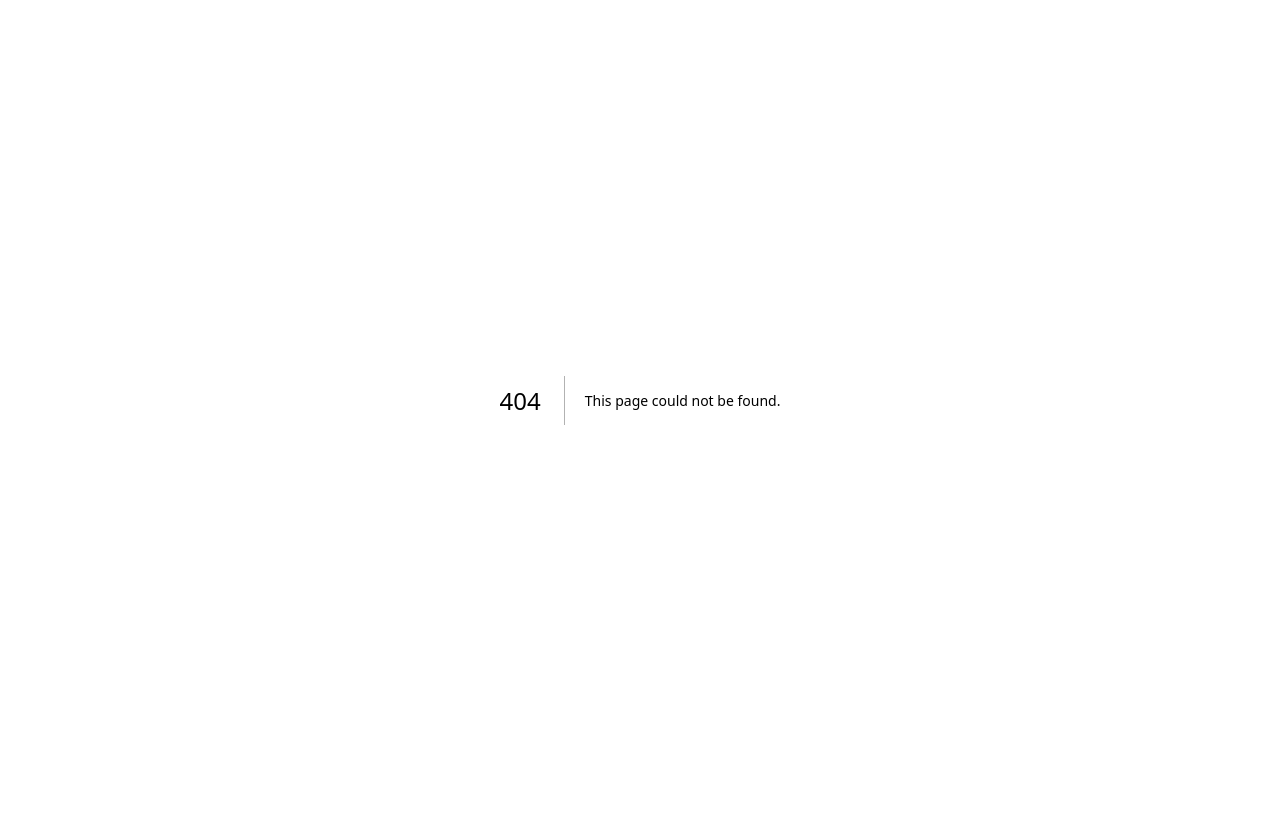
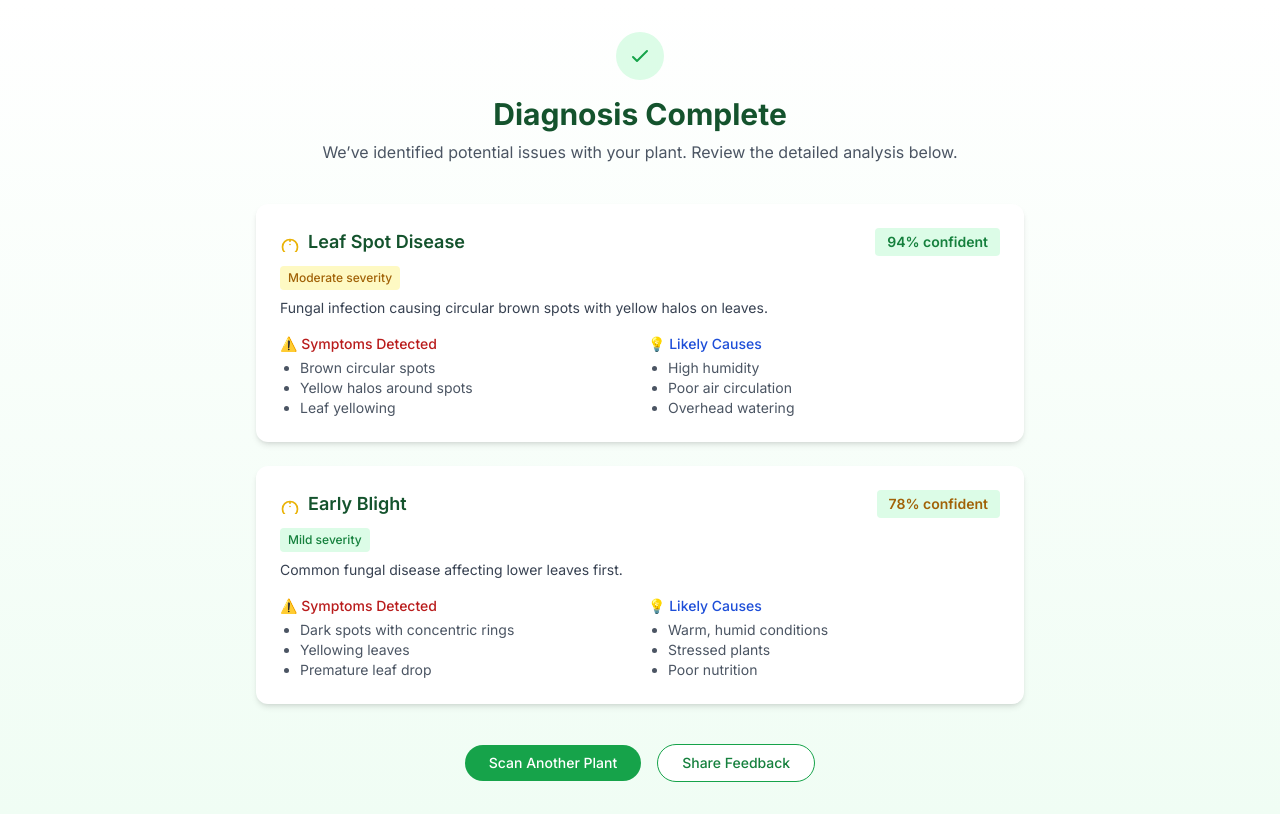
Before and after one commit to Plant-MD/PlantMD-Main, a Next.js app: page /diagnosis in a window 1280 px wide. Before the commit this address had no page. Built offline with nearby package versions, Linux system fonts and the light colour scheme.

Commit message:
Added diagnosis UI page

```diff
--- /dev/null
+++ b/app/diagnosis/DiagnosisCard.tsx
@@ -0,0 +1,74 @@
+'use client';
+
+import React from 'react';
+
+type DiagnosisCardProps = {
+  disease: string;
+  severity: string;
+  confidence: number;
+  description: string;
+  symptoms: string[];
+  causes: string[];
+  severityColor?: string;
+  confidenceColor?: string;
+};
+
+export default function DiagnosisCard({
+  disease,
+  severity,
+  confidence,
+  description,
+  symptoms,
+  causes,
+  severityColor = 'bg-yellow-100 text-yellow-700',
+  confidenceColor = 'text-green-700',
+}: DiagnosisCardProps) {
+  return (
+    <div className="bg-white rounded-xl shadow-md p-6 mb-6">
+      <div className="flex justify-between items-start mb-2">
+        <div className="flex items-center gap-2">
+          <div className="text-yellow-500">
+            <svg
+              className="w-5 h-5"
+              fill="none"
+              stroke="currentColor"
+              strokeWidth={2}
+              viewBox="0 0 24 24"
+            >
+              <path strokeLinecap="round" strokeLinejoin="round" d="M12 9v2m0 4h.01m-.01-6a9 9 0 110 18 9 9 0 010-18z" />
+            </svg>
+          </div>
+          <h2 className="text-lg font-semibold text-green-900">{disease}</h2>
+        </div>
+        <div className={`font-semibold text-sm px-3 py-1 rounded ${confidenceColor} bg-green-100`}>
+          {confidence}% confident
+        </div>
+      </div>
+
+      <div className={`inline-block px-2 py-1 rounded text-xs font-medium mb-2 ${severityColor}`}>
+        {severity}
+      </div>
+
+      <p className="text-sm text-gray-700 mb-4">{description}</p>
+
+      <div className="grid grid-cols-1 md:grid-cols-2 gap-4 text-sm">
+        <div>
+          <h3 className="font-medium text-red-700 mb-1">⚠️ Symptoms Detected</h3>
+          <ul className="list-disc ml-5 text-gray-600">
+            {symptoms.map((s, i) => (
+              <li key={i}>{s}</li>
+            ))}
+          </ul>
+        </div>
+        <div>
+          <h3 className="font-medium text-blue-700 mb-1">💡 Likely Causes</h3>
+          <ul className="list-disc ml-5 text-gray-600">
+            {causes.map((c, i) => (
+              <li key={i}>{c}</li>
+            ))}
+          </ul>
+        </div>
+      </div>
+    </div>
+  );
+}
--- /dev/null
+++ b/app/diagnosis/page.tsx
@@ -0,0 +1,91 @@
+'use client';
+
+import React, { useEffect, useState } from 'react';
+import DiagnosisCard from './DiagnosisCard';
+
+type DiagnosisData = {
+  disease: string;
+  severity: string;
+  confidence: number;
+  description: string;
+  symptoms: string[];
+  causes: string[];
+  severityColor?: string;
+  confidenceColor?: string;
+};
+
+export default function DiagnosisPage() {
+  const [diagnoses, setDiagnoses] = useState<DiagnosisData[]>([]);
+  const [loading, setLoading] = useState(true);
+
+  useEffect(() => {
+    // STEP 1: Replace this with real API or ML output later
+    const mockData: DiagnosisData[] = [
+      {
+        disease: 'Leaf Spot Disease',
+        severity: 'Moderate severity',
+        confidence: 94,
+        description: 'Fungal infection causing circular brown spots with yellow halos on leaves.',
+        symptoms: ['Brown circular spots', 'Yellow halos around spots', 'Leaf yellowing'],
+        causes: ['High humidity', 'Poor air circulation', 'Overhead watering'],
+        severityColor: 'bg-yellow-100 text-yellow-700',
+        confidenceColor: 'text-green-700',
+      },
+      {
+        disease: 'Early Blight',
+        severity: 'Mild severity',
+        confidence: 78,
+        description: 'Common fungal disease affecting lower leaves first.',
+        symptoms: ['Dark spots with concentric rings', 'Yellowing leaves', 'Premature leaf drop'],
+        causes: ['Warm, humid conditions', 'Stressed plants', 'Poor nutrition'],
+        severityColor: 'bg-green-100 text-green-700',
+        confidenceColor: 'text-yellow-700',
+      },
+    ];
+
+    // Simulate delay for now
+    setTimeout(() => {
+      setDiagnoses(mockData);
+      setLoading(false);
+    }, 1000);
+  }, []);
+
+  return (
+    <div className="min-h-screen bg-gradient-to-b from-white to-green-50 px-4 py-8 sm:px-8">
+      <div className="max-w-3xl mx-auto">
+        {/* Header */}
+        <div className="text-center mb-10">
+          <div className="mx-auto mb-4 w-12 h-12 rounded-full bg-green-100 flex items-center justify-center">
+            <svg className="w-6 h-6 text-green-600" fill="none" stroke="currentColor" strokeWidth={2} viewBox="0 0 24 24">
+              <path strokeLinecap="round" strokeLinejoin="round" d="M5 13l4 4L19 7" />
+            </svg>
+          </div>
+          <h1 className="text-2xl sm:text-3xl font-bold text-green-900">Diagnosis Complete</h1>
+          <p className="text-gray-600 mt-2">We’ve identified potential issues with your plant. Review the detailed analysis below.</p>
+        </div>
+
+        {/* Diagnosis Results */}
+        {loading ? (
+          <p className="text-center text-gray-600">Loading...</p>
+        ) : diagnoses.length > 0 ? (
+          diagnoses.map((item, i) => <DiagnosisCard key={i} {...item} />)
+        ) : (
+          <div className="bg-white border border-green-200 rounded-xl shadow-md p-6 text-center">
+            <p className="text-green-700 font-medium text-lg">No diagnosis results yet</p>
+            <p className="text-gray-500 text-sm mt-2">Scan a plant to view the diagnosis summary here.</p>
+          </div>
+        )}
+
+        {/* Footer */}
+        <div className="mt-10 flex flex-col sm:flex-row justify-center items-center gap-4">
+          <button className="bg-green-600 hover:bg-green-700 text-white px-6 py-2 rounded-full text-sm font-medium transition">
+            Scan Another Plant
+          </button>
+          <button className="bg-white border border-green-600 text-green-700 hover:bg-green-50 px-6 py-2 rounded-full text-sm font-medium transition">
+            Share Feedback
+          </button>
+        </div>
+      </div>
+    </div>
+  );
+}
--- a/package.json
+++ b/package.json
@@ -45,8 +45,9 @@
     "embla-carousel-react": "latest",
     "input-otp": "latest",
     "lucide-react": "^0.454.0",
-    "next": "14.2.16",
+    "next": "^14.2.30",
     "next-themes": "latest",
+    "npm": "^11.4.2",
     "react": "^18",
     "react-day-picker": "latest",
     "react-dom": "^18",
```
Also changed, not shown: 1 other file (tests, documents, lock files or other folders).
